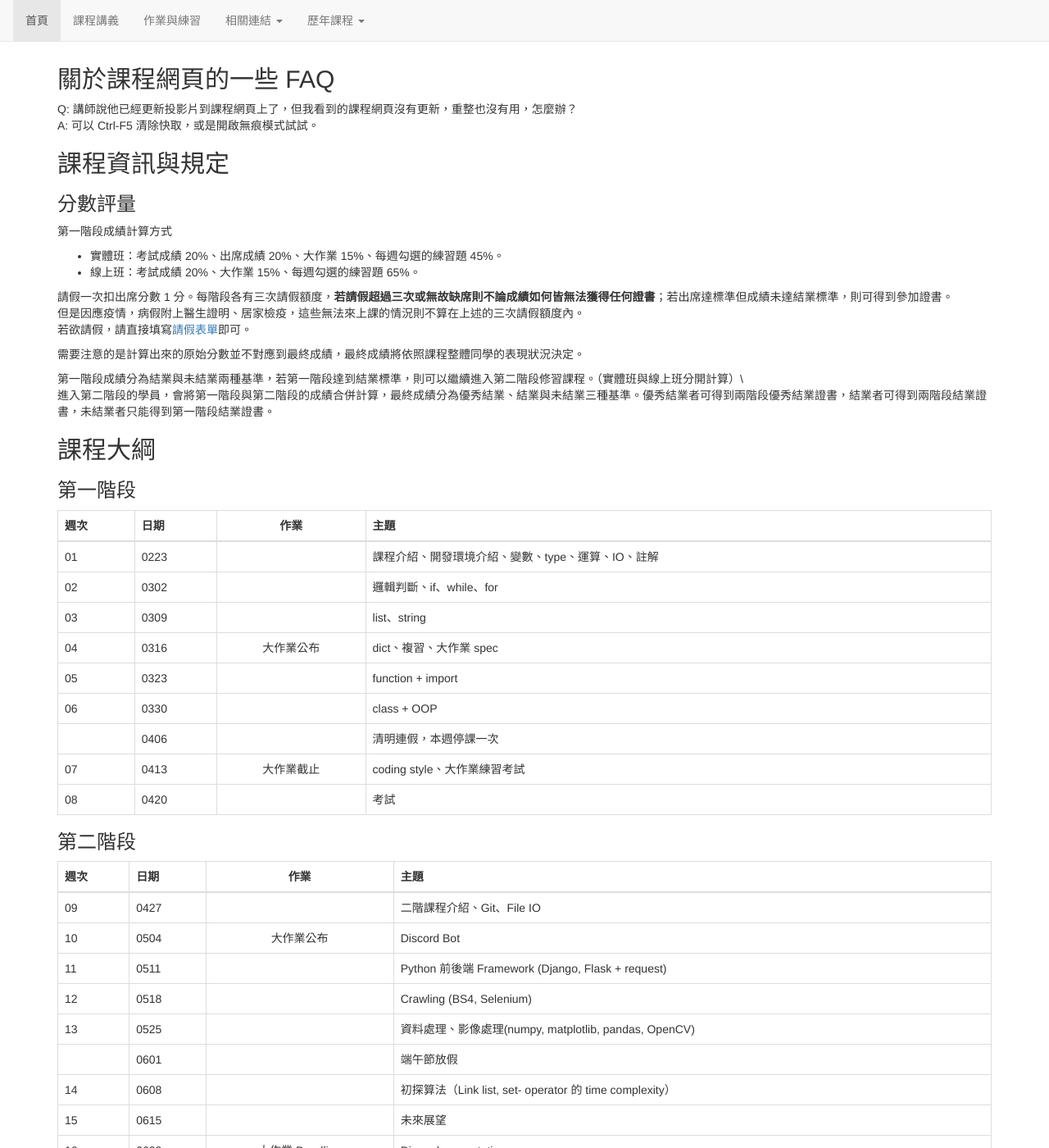
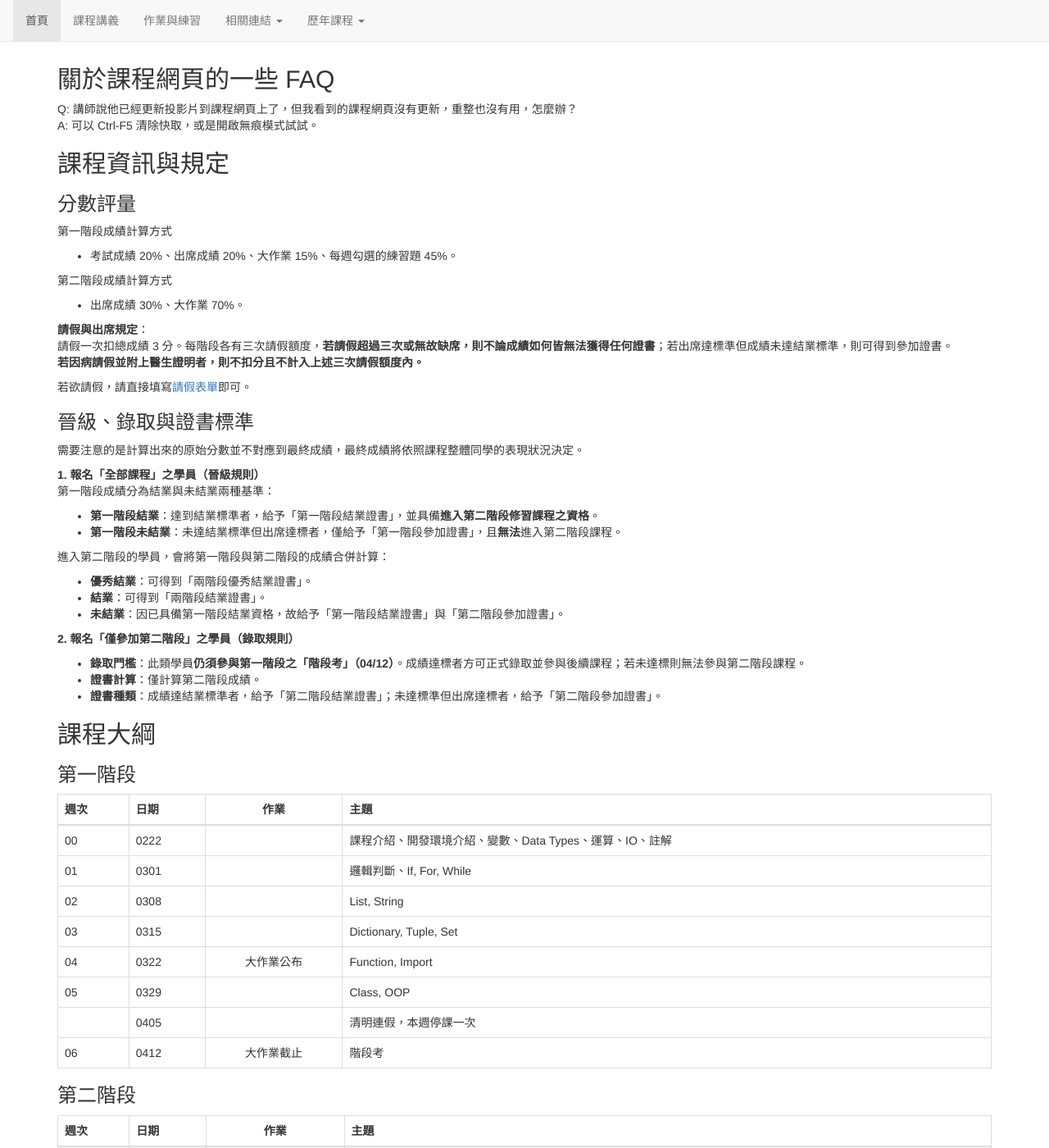
Before and after one commit to tw-csie-sprout/py2026, a Jekyll site: the page built from index.md, in a window 1280 px wide and 1400 px high. Shown: the whole window at 82% size. Built offline with Jekyll 4.4.1, drawn with Linux system fonts in a browser that asks for light colours; some of the changed text lies outside the part shown.

Commit message:
更新 2026 Python 課程大綱：調整評分標準與二階錄取規則

```diff
--- a/index.md
+++ b/index.md
@@ -12,46 +12,65 @@ A: 可以 Ctrl-F5 清除快取，或是開啟無痕模式試試。
 ### 分數評量
 
 第一階段成績計算方式
-- 實體班：考試成績 20%、出席成績 20%、大作業 15%、每週勾選的練習題 45%。
-- 線上班：考試成績 20%、大作業 15%、每週勾選的練習題 65%。
+- 考試成績 20%、出席成績 20%、大作業 15%、每週勾選的練習題 45%。
 
-請假一次扣出席分數 1 分。每階段各有三次請假額度，**若請假超過三次或無故缺席則不論成績如何皆無法獲得任何證書**；若出席達標準但成績未達結業標準，則可得到參加證書。
-但是因應疫情，病假附上醫生證明、居家檢疫，這些無法來上課的情況則不算在上述的三次請假額度內。
-若欲請假，請直接填寫[請假表單](https://forms.gle/xwNt1yA7AXwEz1vs5)即可。
+第二階段成績計算方式
+- 出席成績 30%、大作業 70%。
+
+**請假與出席規定**：
+請假一次扣總成績 3 分。每階段各有三次請假額度，**若請假超過三次或無故缺席，則不論成績如何皆無法獲得任何證書**；若出席達標準但成績未達結業標準，則可得到參加證書。
+**若因病請假並附上醫生證明者，則不扣分且不計入上述三次請假額度內。**
+
+若欲請假，請直接填寫[請假表單](https://forms.gle/sG7DZ14xWUrzbhsq6)即可。
+
+### 晉級、錄取與證書標準
 
 需要注意的是計算出來的原始分數並不對應到最終成績，最終成績將依照課程整體同學的表現狀況決定。
 
-第一階段成績分為結業與未結業兩種基準，若第一階段達到結業標準，則可以繼續進入第二階段修習課程。（實體班與線上班分開計算）\
-進入第二階段的學員，會將第一階段與第二階段的成績合併計算，最終成績分為優秀結業、結業與未結業三種基準。優秀結業者可得到兩階段優秀結業證書，結業者可得到兩階段結業證書，未結業者只能得到第一階段結業證書。
+**1. 報名「全部課程」之學員（晉級規則）**
+第一階段成績分為結業與未結業兩種基準：
+* **第一階段結業**：達到結業標準者，給予「第一階段結業證書」，並具備**進入第二階段修習課程之資格**。
+* **第一階段未結業**：未達結業標準但出席達標者，僅給予「第一階段參加證書」，且**無法**進入第二階段課程。
+
+進入第二階段的學員，會將第一階段與第二階段的成績合併計算：
+* **優秀結業**：可得到「兩階段優秀結業證書」。
+* **結業**：可得到「兩階段結業證書」。
+* **未結業**：因已具備第一階段結業資格，故給予「第一階段結業證書」與「第二階段參加證書」。
+
+**2. 報名「僅參加第二階段」之學員（錄取規則）**
+* **錄取門檻**：此類學員**仍須參與第一階段之「階段考」（04/12）**。成績達標者方可正式錄取並參與後續課程；若未達標則無法參與第二階段課程。
+* **證書計算**：僅計算第二階段成績。
+* **證書種類**：成績達結業標準者，給予「第二階段結業證書」；未達標準但出席達標者，給予「第二階段參加證書」。
 
 ## 課程大綱
 
 ### 第一階段
 
 {: .table .table-bordered}
-| 週次 | 日期 |    作業    | 主題                                               |
-| ---- | ---- | :--------: | :------------------------------------------------ |
-| 01   | 0223 |            | 課程介紹、開發環境介紹、變數、type、運算、IO、註解    |
-| 02   | 0302 |            | 邏輯判斷、if、while、for                           |
-| 03   | 0309 |            | list、string                                      |
-| 04   | 0316 | 大作業公布  | dict、複習、大作業 spec                            |
-| 05   | 0323 |            | function + import                                 |
-| 06   | 0330 |            | class + OOP                                       |
-|      | 0406 |            | 清明連假，本週停課一次                              |
-| 07   | 0413 | 大作業截止  | coding style、大作業練習考試                       |
-| 08   | 0420 |            | 考試                                              |
+| 週次 | 日期 |    作業     | 主題                                                    |
+| ---- | ---- | :--------: | :------------------------------------------------       |
+| 00   | 0222 |            | 課程介紹、開發環境介紹、變數、Data Types、運算、IO、註解    |
+| 01   | 0301 |            | 邏輯判斷、If, For, While                                 |
+| 02   | 0308 |            | List, String                                            |
+| 03   | 0315 |            | Dictionary, Tuple, Set                                  |
+| 04   | 0322 | 大作業公布  | Function, Import                                        |
+| 05   | 0329 |            | Class, OOP                                              |
+|      | 0405 |            | 清明連假，本週停課一次                                    |
+| 06   | 0412 | 大作業截止  | 階段考                                                   |
 
 ### 第二階段
 
 {: .table .table-bordered}
-| 週次 | 日期 |     作業     | 主題                                                  |
-| ---- | ---- | :----------: | :-------------------------------------------------- |
-| 09   | 0427 |              | 二階課程介紹、Git、File IO                           |
-| 10   | 0504 |   大作業公布  | Discord Bot                                         |
-| 11   | 0511 |              | Python 前後端 Framework (Django, Flask + request)    |
-| 12   | 0518 |              | Crawling (BS4, Selenium)                            |
-| 13   | 0525 |              | 資料處理、影像處理(numpy, matplotlib, pandas, OpenCV) |
-|      | 0601 |              |  端午節放假                                               |
-| 14   | 0608 |              |  初探算法（Link list, set- operator 的 time complexity）  |
-| 15   | 0615 |                | 未來展望                                                |
-| 16   | 0622 | 大作業 Deadline | Discord presentation                                   |
+| 週次 | 日期 |     作業      | 主題                                                     |
+| ---- | ---- | :----------: | :--------------------------------------------------     |
+| 07   | 0419 |              | 二階課程介紹、Git、File IO                                |
+| 08   | 0426 |  大作業公布   | Discord Bot                                             |
+| 09   | 0503 |              | Python 前後端 Framework (Django, Flask + Requests)       |
+| 10   | 0510 |              | Crawling (BS4, Selenium)                                |
+| 11   | 0517 |              | Machine Learning (Numpy, Matplotlib)                    |
+| 12   | 0524 |              | 資料處理、影像處理 (OpenCV, CNN)                          |
+| 13   | 0531 |              | LLM、PyAutoGUI                                           |
+| 14   | 0607 |              | OS、Subprocess (Ollama / Gemini CLI)                     |
+| 15   | 0614 |              | 初探算法（Linked List, Set Operator 的時間複雜度）、未來展望 |
+|      | 0621 |              | 端午連假，本週停課一次                                     |
+| 16   | 0628 | 大作業截止    | Presentation                                             |
```
